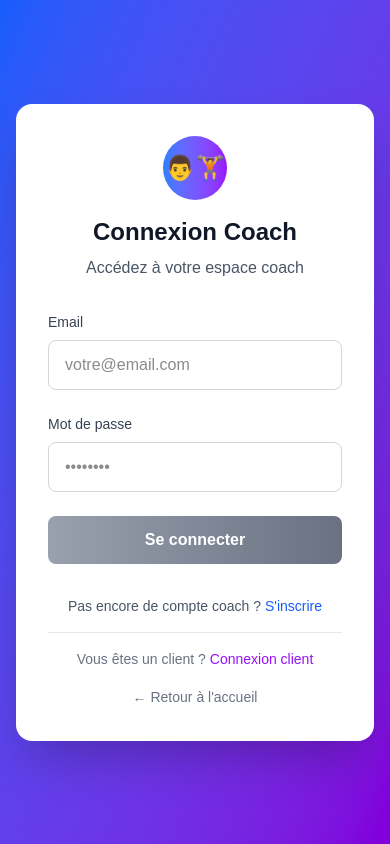
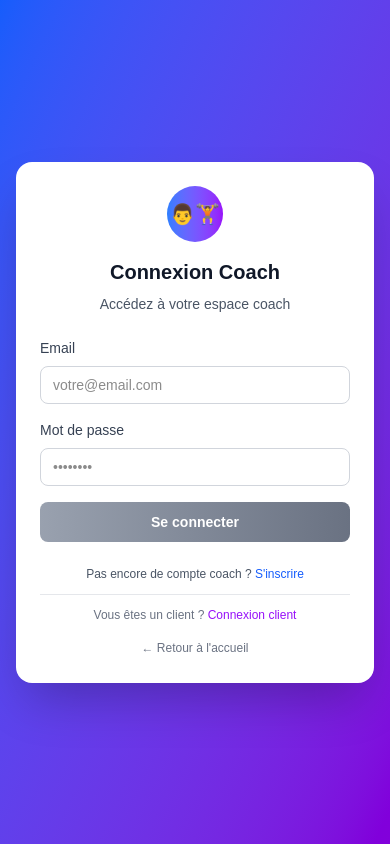
Before and after one commit to HenriMly/Axend, a Next.js app: page /auth/coach/login in a window 390 px wide. Built offline with nearby package versions, Linux system fonts and the light colour scheme; no server answers.

Commit message:
feat: enhance CoachLogin and CoachDashboard UI with responsive design improvements

```diff
--- a/app/auth/coach/login/page.tsx
+++ b/app/auth/coach/login/page.tsx
@@ -36,17 +36,17 @@ export default function CoachLogin() {
   };
 
   return (
-    <div className="min-h-screen bg-gradient-to-br from-blue-600 to-purple-700 flex items-center justify-center px-4">
-      <div className="max-w-md w-full bg-white rounded-2xl shadow-2xl p-8">
-        <div className="text-center mb-8">
-          <div className="w-16 h-16 bg-gradient-to-r from-blue-500 to-purple-600 rounded-full flex items-center justify-center mx-auto mb-4">
-            <span className="text-white text-2xl font-bold">👨‍🏋️</span>
+    <div className="min-h-screen bg-gradient-to-br from-blue-600 to-purple-700 flex items-center justify-center px-4 py-8 sm:px-6 lg:px-8">
+      <div className="max-w-md w-full bg-white rounded-2xl sm:rounded-3xl shadow-2xl p-6 sm:p-8 md:p-10">
+        <div className="text-center mb-6 sm:mb-8">
+          <div className="w-14 h-14 sm:w-16 sm:h-16 bg-gradient-to-r from-blue-500 to-purple-600 rounded-full flex items-center justify-center mx-auto mb-4">
+            <span className="text-white text-xl sm:text-2xl font-bold">👨‍🏋️</span>
           </div>
-          <h1 className="text-2xl font-bold text-gray-900 mb-2">Connexion Coach</h1>
-          <p className="text-gray-600">Accédez à votre espace coach</p>
+          <h1 className="text-xl sm:text-2xl md:text-3xl font-bold text-gray-900 mb-2">Connexion Coach</h1>
+          <p className="text-sm sm:text-base text-gray-600">Accédez à votre espace coach</p>
         </div>
 
-        <form onSubmit={handleSubmit} className="space-y-6">
+        <form onSubmit={handleSubmit} className="space-y-4 sm:space-y-6">
           <div>
             <label htmlFor="email" className="block text-sm font-medium text-gray-700 mb-2">
               Email
@@ -56,7 +56,7 @@ export default function CoachLogin() {
               type="email"
               value={email}
               onChange={(e) => setEmail(e.target.value)}
-              className="w-full px-4 py-3 border border-gray-300 rounded-lg focus:ring-2 focus:ring-blue-500 focus:border-transparent transition-colors"
+              className="w-full px-3 py-2 sm:px-4 sm:py-3 text-sm sm:text-base border border-gray-300 rounded-lg focus:ring-2 focus:ring-blue-500 focus:border-transparent transition-colors"
               placeholder="votre@email.com"
               required
               disabled={isLoading}
@@ -72,7 +72,7 @@ export default function CoachLogin() {
               type="password"
               value={password}
               onChange={(e) => setPassword(e.target.value)}
-              className="w-full px-4 py-3 border border-gray-300 rounded-lg focus:ring-2 focus:ring-blue-500 focus:border-transparent transition-colors"
+              className="w-full px-3 py-2 sm:px-4 sm:py-3 text-sm sm:text-base border border-gray-300 rounded-lg focus:ring-2 focus:ring-blue-500 focus:border-transparent transition-colors"
               placeholder="••••••••"
               required
               disabled={isLoading}
@@ -81,14 +81,14 @@ export default function CoachLogin() {
 
           {error && (
             <div className="p-3 bg-red-50 border border-red-200 rounded-lg">
-              <p className="text-red-600 text-sm">{error}</p>
+              <p className="text-red-600 text-xs sm:text-sm break-words">{error}</p>
             </div>
           )}
 
           <button
             type="submit"
             disabled={isLoading || !email || !password}
-            className="w-full bg-gradient-to-r from-blue-600 to-purple-600 hover:from-blue-700 hover:to-purple-700 disabled:from-gray-400 disabled:to-gray-500 text-white font-semibold py-3 px-4 rounded-lg transition-all transform hover:scale-[1.02] disabled:scale-100 disabled:cursor-not-allowed"
+            className="w-full bg-gradient-to-r from-blue-600 to-purple-600 hover:from-blue-700 hover:to-purple-700 disabled:from-gray-400 disabled:to-gray-500 text-white font-semibold py-2.5 sm:py-3 px-4 text-sm sm:text-base rounded-lg transition-all transform hover:scale-[1.02] disabled:scale-100 disabled:cursor-not-allowed"
           >
             {isLoading ? (
               <div className="flex items-center justify-center space-x-2">
@@ -101,18 +101,18 @@ export default function CoachLogin() {
           </button>
         </form>
 
-        <div className="mt-8 text-center space-y-4">
-          <p className="text-gray-600 text-sm">
+        <div className="mt-6 sm:mt-8 text-center space-y-3 sm:space-y-4">
+          <p className="text-gray-600 text-xs sm:text-sm">
             Pas encore de compte coach ?{' '}
-            <Link href="/auth/coach/register" className="text-blue-600 hover:text-blue-700 font-medium">
+            <Link href="/auth/coach/register" className="text-blue-600 hover:text-blue-700 font-medium break-words">
               S'inscrire
             </Link>
           </p>
 
-          <div className="border-t border-gray-200 pt-4">
-            <p className="text-gray-500 text-sm">
+          <div className="border-t border-gray-200 pt-3 sm:pt-4">
+            <p className="text-gray-500 text-xs sm:text-sm">
               Vous êtes un client ?{' '}
-              <Link href="/auth/client/login" className="text-purple-600 hover:text-purple-700 font-medium">
+              <Link href="/auth/client/login" className="text-purple-600 hover:text-purple-700 font-medium break-words">
                 Connexion client
               </Link>
             </p>
@@ -120,7 +120,7 @@ export default function CoachLogin() {
 
           <Link
             href="/"
-            className="inline-block text-gray-500 hover:text-gray-700 text-sm font-medium"
+            className="inline-block text-gray-500 hover:text-gray-700 text-xs sm:text-sm font-medium"
           >
             ← Retour à l'accueil
           </Link>
--- a/app/dashboard/coach/page.tsx
+++ b/app/dashboard/coach/page.tsx
@@ -36,6 +36,7 @@ export default function CoachDashboard() {
   const [clientFilter, setClientFilter] = useState<'all' | 'active' | 'inactive'>('active');
   const [isLoading, setIsLoading] = useState(true);
   const [error, setError] = useState<string | null>(null);
+  const [mounted, setMounted] = useState(false);
   // Pour stocker le détail de la séance du jour pour chaque client
   const [clientDayDetails, setClientDayDetails] = useState<Record<string, {
     programName: string;
@@ -43,6 +44,11 @@ export default function CoachDashboard() {
     exercises: { name: string }[];
   } | null>>({});
   const router = useRouter();
+
+  // Assurer que le composant est monté côté client
+  useEffect(() => {
+    setMounted(true);
+  }, []);
 
   useEffect(() => {
     if (loading) return;
@@ -108,6 +114,7 @@ export default function CoachDashboard() {
   }, [user, userProfile, loading, isCoach]);
 
   const handleLogout = async () => {
+    console.log('[CoachDashboard] Logout button clicked');
     try {
       await signOut();
     } catch (error) {
@@ -115,7 +122,8 @@ export default function CoachDashboard() {
     }
   };
 
-  if (isLoading) {
+  // Attendre que le composant soit monté côté client
+  if (!mounted || isLoading) {
     return (
       <div className="flex items-center justify-center min-h-screen bg-gradient-to-br from-blue-50 to-white dark:from-gray-900 dark:to-gray-800">
         <div className="flex items-center space-x-3">
@@ -137,7 +145,7 @@ export default function CoachDashboard() {
             <p className="text-sm text-gray-600 mb-4">Aucun client trouvé ou chargement interrompu.</p>
           )}
           <div className="flex justify-center gap-4">
-            <button onClick={() => {
+            <button type="button" onClick={() => {
               setIsLoading(true);
               setError(null);
               dataService.getCoachClients(userProfile!.id)
@@ -145,7 +153,7 @@ export default function CoachDashboard() {
                 .catch((e:any) => setError(e?.message || String(e)))
                 .finally(() => setIsLoading(false));
             }} className="px-4 py-2 bg-blue-600 text-white rounded">Réessayer</button>
-            <button onClick={() => router.push('/')} className="px-4 py-2 bg-gray-200 rounded">Accueil</button>
+            <button type="button" onClick={() => router.push('/')} className="px-4 py-2 bg-gray-200 rounded">Accueil</button>
           </div>
         </div>
       </div>
@@ -155,35 +163,36 @@ export default function CoachDashboard() {
   return (
     <div className="min-h-screen bg-gradient-to-br from-slate-50 via-blue-50 to-indigo-100 dark:from-gray-900 dark:via-slate-900 dark:to-gray-800">
       {/* Header moderne */}
-      <header className="relative w-full px-6 py-6 bg-white/70 dark:bg-gray-900/70 backdrop-blur-xl border-b border-white/20 dark:border-gray-700/50 shadow-lg shadow-blue-500/5">
+      <header className="relative w-full px-4 sm:px-6 py-4 sm:py-6 bg-white/70 dark:bg-gray-900/70 backdrop-blur-xl border-b border-white/20 dark:border-gray-700/50 shadow-lg shadow-blue-500/5">
         <div className="absolute inset-0 bg-gradient-to-r from-blue-600/5 via-purple-600/5 to-pink-600/5"></div>
-        <div className="relative max-w-7xl mx-auto flex justify-between items-center">
-          <div className="flex items-center space-x-6">
-            <Link href="/" className="group flex items-center space-x-4 px-4 py-2 rounded-2xl bg-gradient-to-r from-white/50 to-gray-50/50 dark:from-gray-800/50 dark:to-gray-700/50 hover:from-white dark:hover:from-gray-700 transition-all duration-200 hover:shadow-lg">
-              <div className="w-12 h-12 bg-gradient-to-r from-blue-600 to-purple-600 rounded-2xl flex items-center justify-center shadow-lg shadow-blue-500/25 group-hover:scale-110 transition-transform duration-200">
-                <span className="text-white font-bold text-xl">A</span>
+        <div className="relative max-w-7xl mx-auto">
+          <div className="flex flex-col space-y-4 lg:flex-row lg:justify-between lg:items-center lg:space-y-0">
+            <div className="flex items-center space-x-4 sm:space-x-6">
+              <Link href="/" className="group flex items-center space-x-3 sm:space-x-4 px-3 sm:px-4 py-2 rounded-2xl bg-gradient-to-r from-white/50 to-gray-50/50 dark:from-gray-800/50 dark:to-gray-700/50 hover:from-white dark:hover:from-gray-700 transition-all duration-200 hover:shadow-lg">
+                <div className="w-10 h-10 sm:w-12 sm:h-12 bg-gradient-to-r from-blue-600 to-purple-600 rounded-2xl flex items-center justify-center shadow-lg shadow-blue-500/25 group-hover:scale-110 transition-transform duration-200">
+                  <span className="text-white font-bold text-lg sm:text-xl">A</span>
                 </div>
                 <div>
-                <h1 className="text-2xl font-bold bg-gradient-to-r from-blue-600 to-purple-600 bg-clip-text text-transparent">
+                  <h1 className="text-lg sm:text-2xl font-bold bg-gradient-to-r from-blue-600 to-purple-600 bg-clip-text text-transparent">
                     Axend Coach
                   </h1>
-                <p className="text-xs text-gray-500 dark:text-gray-400">Professional Edition</p>
+                  <p className="text-[10px] sm:text-xs text-gray-500 dark:text-gray-400">Professional Edition</p>
                 </div>
               </Link>
             </div>
 
-          <div className="flex gap-6 items-center">
+            <div className="flex flex-wrap gap-3 sm:gap-6 items-center">
               {/* Notifications */}
-            <div className="flex space-x-3">
-              <button className="relative p-3 rounded-xl bg-gray-100/80 dark:bg-gray-800/80 hover:bg-white dark:hover:bg-gray-700 transition-all duration-200 hover:shadow-lg">
-                <svg className="w-5 h-5 text-gray-600 dark:text-gray-400" fill="none" stroke="currentColor" viewBox="0 0 24 24">
+              <div className="flex space-x-2 sm:space-x-3">
+                <button type="button" className="relative p-2 sm:p-3 rounded-xl bg-gray-100/80 dark:bg-gray-800/80 hover:bg-white dark:hover:bg-gray-700 transition-all duration-200 hover:shadow-lg">
+                  <svg className="w-4 h-4 sm:w-5 sm:h-5 text-gray-600 dark:text-gray-400" fill="none" stroke="currentColor" viewBox="0 0 24 24">
                     <path strokeLinecap="round" strokeLinejoin="round" strokeWidth={2} d="M15 17h5l-5 5v-5z" />
                   </svg>
-                <div className="absolute -top-1 -right-1 w-3 h-3 bg-red-500 rounded-full animate-pulse"></div>
+                  <div className="absolute -top-1 -right-1 w-2.5 h-2.5 sm:w-3 sm:h-3 bg-red-500 rounded-full animate-pulse"></div>
                 </button>
 
-              <Link href="/dashboard/coach/settings" className="p-3 rounded-xl bg-gray-100/80 dark:bg-gray-800/80 hover:bg-white dark:hover:bg-gray-700 transition-all duration-200 hover:shadow-lg">
-                <svg className="w-5 h-5 text-gray-600 dark:text-gray-400" fill="none" stroke="currentColor" viewBox="0 0 24 24">
+                <Link href="/dashboard/coach/settings" className="p-2 sm:p-3 rounded-xl bg-gray-100/80 dark:bg-gray-800/80 hover:bg-white dark:hover:bg-gray-700 transition-all duration-200 hover:shadow-lg">
+                  <svg className="w-4 h-4 sm:w-5 sm:h-5 text-gray-600 dark:text-gray-400" fill="none" stroke="currentColor" viewBox="0 0 24 24">
                     <path strokeLinecap="round" strokeLinejoin="round" strokeWidth={2} d="M10.325 4.317c.426-1.756 2.924-1.756 3.35 0a1.724 1.724 0 002.573 1.066c1.543-.94 3.31.826 2.37 2.37a1.724 1.724 0 001.065 2.572c1.756.426 1.756 2.924 0 3.35a1.724 1.724 0 00-1.066 2.573c.94 1.543-.826 3.31-2.37 2.37a1.724 1.724 0 00-2.572 1.065c-.426 1.756-2.924 1.756-3.35 0a1.724 1.724 0 00-2.573-1.066c-1.543.94-3.31-.826-2.37-2.37a1.724 1.724 0 00-1.065-2.572c-1.756-.426-1.756-2.924 0-3.35a1.724 1.724 0 001.066-2.573c-.94-1.543.826-3.31 2.37-2.37.996.608 2.296.07 2.572-1.065z" />
                     <path strokeLinecap="round" strokeLinejoin="round" strokeWidth={2} d="M15 12a3 3 0 11-6 0 3 3 0 016 0z" />
                   </svg>
@@ -191,32 +200,34 @@ export default function CoachDashboard() {
               </div>
 
               {/* Profil coach */}
-            <div className="flex items-center space-x-4 px-6 py-3 bg-white/50 dark:bg-gray-800/50 backdrop-blur-xl rounded-2xl border border-white/20 dark:border-gray-700/30 shadow-lg">
-              <div className="w-12 h-12 bg-gradient-to-r from-emerald-400 via-cyan-500 to-blue-500 rounded-2xl flex items-center justify-center shadow-lg shadow-emerald-500/25">
-                <span className="text-white font-bold text-lg">
+              <div className="flex items-center space-x-2 sm:space-x-4 px-3 sm:px-6 py-2 sm:py-3 bg-white/50 dark:bg-gray-800/50 backdrop-blur-xl rounded-2xl border border-white/20 dark:border-gray-700/30 shadow-lg">
+                <div className="w-10 h-10 sm:w-12 sm:h-12 bg-gradient-to-r from-emerald-400 via-cyan-500 to-blue-500 rounded-2xl flex items-center justify-center shadow-lg shadow-emerald-500/25">
+                  <span className="text-white font-bold text-sm sm:text-lg">
                     {coach.name.charAt(0).toUpperCase()}
                   </span>
                 </div>
-              <div>
-                <div className="font-semibold text-gray-900 dark:text-white">
+                <div className="hidden sm:block">
+                  <div className="font-semibold text-sm sm:text-base text-gray-900 dark:text-white">
                     {coach.name}
                   </div>
-                <div className="text-xs text-gray-500 dark:text-gray-400 flex items-center space-x-2">
+                  <div className="text-[10px] sm:text-xs text-gray-500 dark:text-gray-400 flex items-center space-x-2">
                     <span className="w-2 h-2 bg-green-500 rounded-full animate-pulse"></span>
-                  <span>Coach • Code: {coach.coach_code}</span>
+                    <span>Coach • {coach.coach_code}</span>
                   </div>
                 </div>
               </div>
 
               <button
+                type="button"
                 onClick={handleLogout}
-              className="px-6 py-3 bg-gradient-to-r from-red-500 to-pink-600 hover:from-red-600 hover:to-pink-700 text-white font-semibold rounded-2xl transition-all duration-200 hover:shadow-lg hover:shadow-red-500/25 hover:scale-105"
+                className="px-4 sm:px-6 py-2 sm:py-3 text-xs sm:text-sm bg-gradient-to-r from-red-500 to-pink-600 hover:from-red-600 hover:to-pink-700 text-white font-semibold rounded-2xl transition-all duration-200 hover:shadow-lg hover:shadow-red-500/25 hover:scale-105"
               >
-              <svg className="w-5 h-5 inline mr-2" fill="none" stroke="currentColor" viewBox="0 0 24 24">
+                <svg className="w-4 h-4 sm:w-5 sm:h-5 inline mr-1 sm:mr-2" fill="none" stroke="currentColor" viewBox="0 0 24 24">
                   <path strokeLinecap="round" strokeLinejoin="round" strokeWidth={2} d="M17 16l4-4m0 0l-4-4m4 4H7m6 4v1a3 3 0 01-3 3H6a3 3 0 01-3-3V7a3 3 0 013-3h4a3 3 0 013 3v1" />
                 </svg>
-              Déconnexion
+                <span className="hidden sm:inline">Déconnexion</span>
               </button>
+            </div>
           </div>
         </div>
       </header>
@@ -325,7 +336,7 @@ export default function CoachDashboard() {
 
         {/* Quick Actions */}
         <div className="grid grid-cols-1 md:grid-cols-3 gap-6 mb-8">
-          <button className="bg-white dark:bg-gray-800 rounded-2xl shadow-lg p-6 border border-gray-200 dark:border-gray-700 hover:shadow-xl transition-all group text-left">
+          <button type="button" className="bg-white dark:bg-gray-800 rounded-2xl shadow-lg p-6 border border-gray-200 dark:border-gray-700 hover:shadow-xl transition-all group text-left">
             <div className="flex items-center space-x-4">
               <div className="w-12 h-12 bg-gradient-to-r from-blue-500 to-cyan-500 rounded-lg flex items-center justify-center group-hover:scale-110 transition-transform">
                 <svg className="w-6 h-6 text-white" fill="none" stroke="currentColor" viewBox="0 0 24 24">
@@ -339,7 +350,7 @@ export default function CoachDashboard() {
             </div>
           </button>
 
-          <button className="bg-white dark:bg-gray-800 rounded-2xl shadow-lg p-6 border border-gray-200 dark:border-gray-700 hover:shadow-xl transition-all group text-left">
+          <button type="button" className="bg-white dark:bg-gray-800 rounded-2xl shadow-lg p-6 border border-gray-200 dark:border-gray-700 hover:shadow-xl transition-all group text-left">
             <div className="flex items-center space-x-4">
               <div className="w-12 h-12 bg-gradient-to-r from-purple-500 to-pink-500 rounded-lg flex items-center justify-center group-hover:scale-110 transition-transform">
                 <svg className="w-6 h-6 text-white" fill="none" stroke="currentColor" viewBox="0 0 24 24">
@@ -353,7 +364,7 @@ export default function CoachDashboard() {
             </div>
           </button>
 
-          <button className="bg-white dark:bg-gray-800 rounded-2xl shadow-lg p-6 border border-gray-200 dark:border-gray-700 hover:shadow-xl transition-all group text-left">
+          <button type="button" className="bg-white dark:bg-gray-800 rounded-2xl shadow-lg p-6 border border-gray-200 dark:border-gray-700 hover:shadow-xl transition-all group text-left">
             <div className="flex items-center space-x-4">
               <div className="w-12 h-12 bg-gradient-to-r from-green-500 to-teal-500 rounded-lg flex items-center justify-center group-hover:scale-110 transition-transform">
                 <svg className="w-6 h-6 text-white" fill="none" stroke="currentColor" viewBox="0 0 24 24">
@@ -439,17 +450,17 @@ export default function CoachDashboard() {
 
         {/* Clients List */}
         <div className="bg-white dark:bg-gray-800 rounded-2xl shadow-lg border border-gray-200 dark:border-gray-700">
-          <div className="p-6 border-b border-gray-200 dark:border-gray-700">
-            <div className="flex justify-between items-center">
-              <h2 className="text-2xl font-bold text-gray-900 dark:text-white">Mes Clients</h2>
-              <div className="flex items-center space-x-3">
-                <div className="relative">
+          <div className="p-4 sm:p-6 border-b border-gray-200 dark:border-gray-700">
+            <div className="flex flex-col space-y-4 lg:flex-row lg:justify-between lg:items-center lg:space-y-0">
+              <h2 className="text-xl sm:text-2xl font-bold text-gray-900 dark:text-white">Mes Clients</h2>
+              <div className="flex flex-col space-y-3 sm:flex-row sm:items-center sm:space-y-0 sm:space-x-3">
+                <div className="relative w-full sm:w-auto">
                   <input
                     aria-label="Rechercher des clients"
-                    placeholder="Rechercher par nom ou email..."
+                    placeholder="Rechercher..."
                     value={clientQuery}
                     onChange={(e) => setClientQuery(e.target.value)}
-                    className="pl-10 pr-4 py-2 w-64 rounded-xl border border-gray-200 dark:border-gray-700 bg-white dark:bg-gray-800 text-sm placeholder-gray-400 focus:outline-none focus:ring-2 focus:ring-blue-400"
+                    className="pl-10 pr-4 py-2 w-full sm:w-48 lg:w-64 rounded-xl border border-gray-200 dark:border-gray-700 bg-white dark:bg-gray-800 text-sm placeholder-gray-400 focus:outline-none focus:ring-2 focus:ring-blue-400"
                   />
                   <div className="absolute left-3 top-1/2 -translate-y-1/2 text-gray-400">
                     <svg className="w-4 h-4" fill="none" stroke="currentColor" viewBox="0 0 24 24">
@@ -459,8 +470,9 @@ export default function CoachDashboard() {
                 </div>
                 <div className="flex space-x-2">
                   <button
+                    type="button"
                     onClick={() => setClientFilter('all')}
-                    className={`px-4 py-2 text-sm font-medium rounded-lg transition-colors ${
+                    className={`flex-1 sm:flex-none px-3 sm:px-4 py-2 text-xs sm:text-sm font-medium rounded-lg transition-colors ${
                       clientFilter === 'all'
                         ? 'text-blue-600 bg-blue-50 dark:bg-blue-900/20'
                         : 'text-gray-600 dark:text-gray-400 hover:text-gray-900 dark:hover:text-white'
@@ -469,8 +481,9 @@ export default function CoachDashboard() {
                     Tous
                   </button>
                   <button
+                    type="button"
                     onClick={() => setClientFilter('active')}
-                    className={`px-4 py-2 text-sm font-medium rounded-lg transition-colors ${
+                    className={`flex-1 sm:flex-none px-3 sm:px-4 py-2 text-xs sm:text-sm font-medium rounded-lg transition-colors ${
                       clientFilter === 'active'
                         ? 'text-blue-600 bg-blue-50 dark:bg-blue-900/20'
                         : 'text-gray-600 dark:text-gray-400 hover:text-gray-900 dark:hover:text-white'
@@ -479,8 +492,9 @@ export default function CoachDashboard() {
                     Actifs
                   </button>
                   <button
+                    type="button"
                     onClick={() => setClientFilter('inactive')}
-                    className={`px-4 py-2 text-sm font-medium rounded-lg transition-colors ${
+                    className={`flex-1 sm:flex-none px-3 sm:px-4 py-2 text-xs sm:text-sm font-medium rounded-lg transition-colors ${
                       clientFilter === 'inactive'
                         ? 'text-blue-600 bg-blue-50 dark:bg-blue-900/20'
                         : 'text-gray-600 dark:text-gray-400 hover:text-gray-900 dark:hover:text-white'
```
Lines whose indentation alone changed are shown as unchanged.
